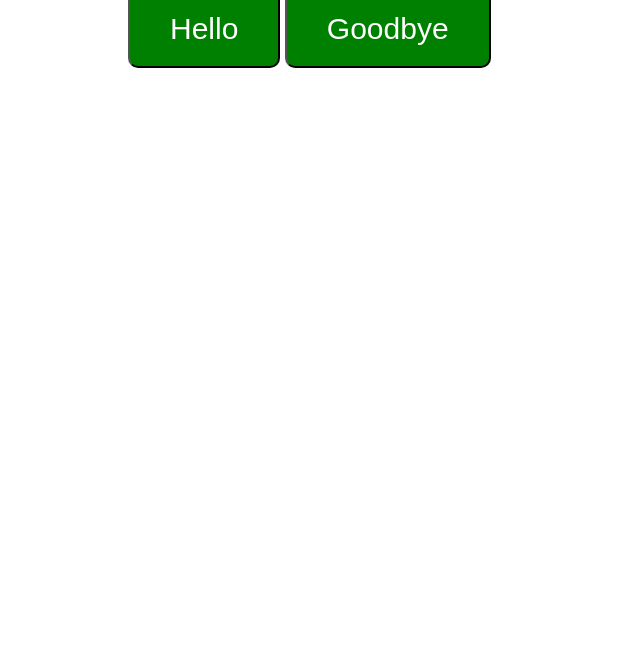
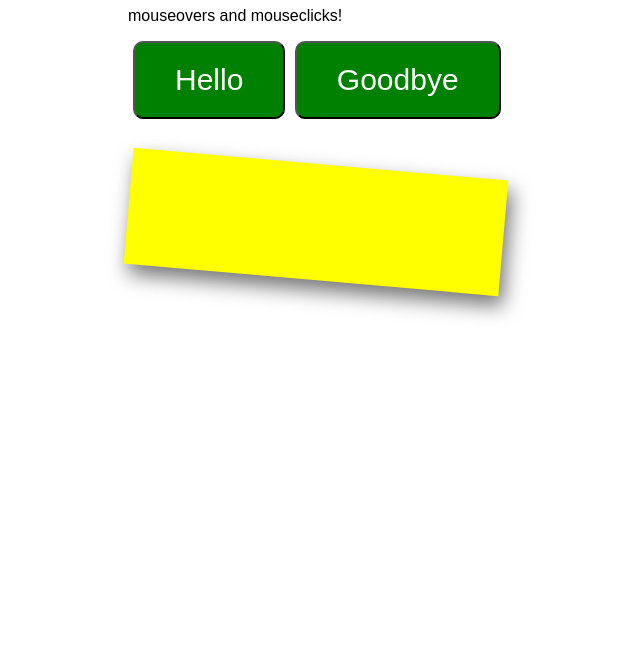
Before and after one commit to David-van-den-Bor/Event-Listeners-in-Javascript, a website built with Parcel: page index.html in a window 1280 px wide. Shown: the part 137-800 px from the top of the page, without its empty margins (312-952 px from the left). Built offline with nearby package versions, Linux system fonts and the light colour scheme.

Commit message:
Update style.css

```diff
--- a/style.css
+++ b/style.css
@@ -1,33 +1,41 @@
 body {
 	margin: 0 auto;
-  padding:1%;
-  max-width:400px;
+	padding: 5%;
+	max-width: 400px;
 	font-family: sans-serif;
 }
 
 button {
-  position:relative;
-  background:green;
-  color:white;
-  padding:20px 40px;
-  font-size:30px;
-  border-radius:10px;
-  cursor:pointer;
-  transition: all .2s ease;
+	position: relative;
+	background: green;
+	margin-left: 5px;
+	margin-bottom: 5px;
+	color: white;
+	padding: 20px 40px;
+	font-size: 30px;
+	border-radius: 10px;
+	outline: none;
+	cursor: pointer;
+	transition: all 0.2s ease;
 }
 
 button:hover {
 	background: #000;
 }
 
-.notitie {
-  background-color: lightgrey;
-  min-height:100px;
+button:active {
+	margin: 8px 0 5px 5px;
+}
+
+.post-it {
+	background-color: yellow;
+	min-height: 100px;
+	transform: rotate(5deg);
 	padding: 2%;
-  display:grid;
-  width:100%;
+	width: 90%;
+	display: grid;
 	text-align: center;
 	align-items: center;
-  margin-top:  20px;
-  border-radius:10px;
+	margin-top: 40px;
+	box-shadow: 5px 10px 20px rgba(0, 0, 0, 0.541);
 }
```
Lines whose indentation alone changed are shown as unchanged.
